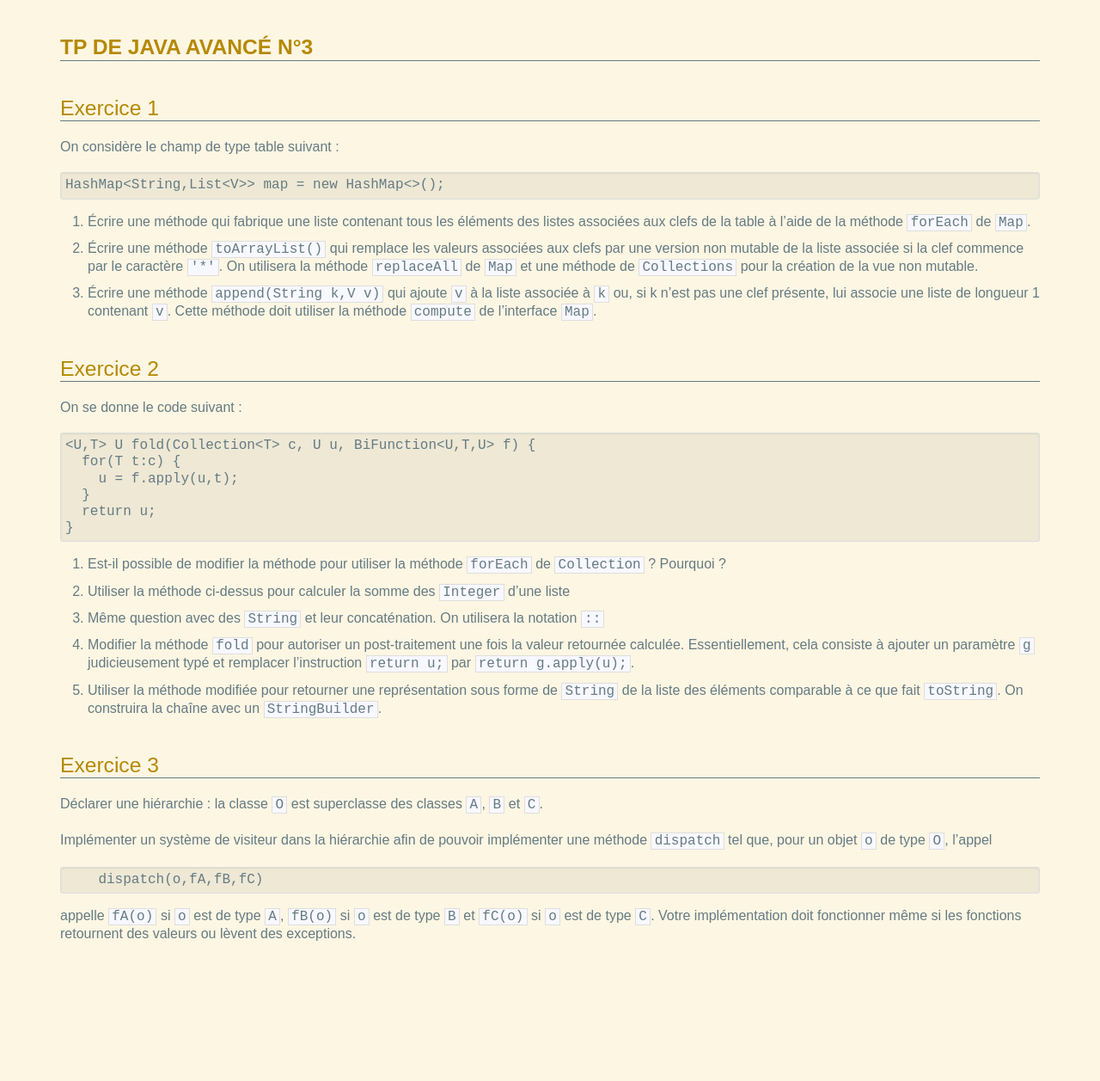
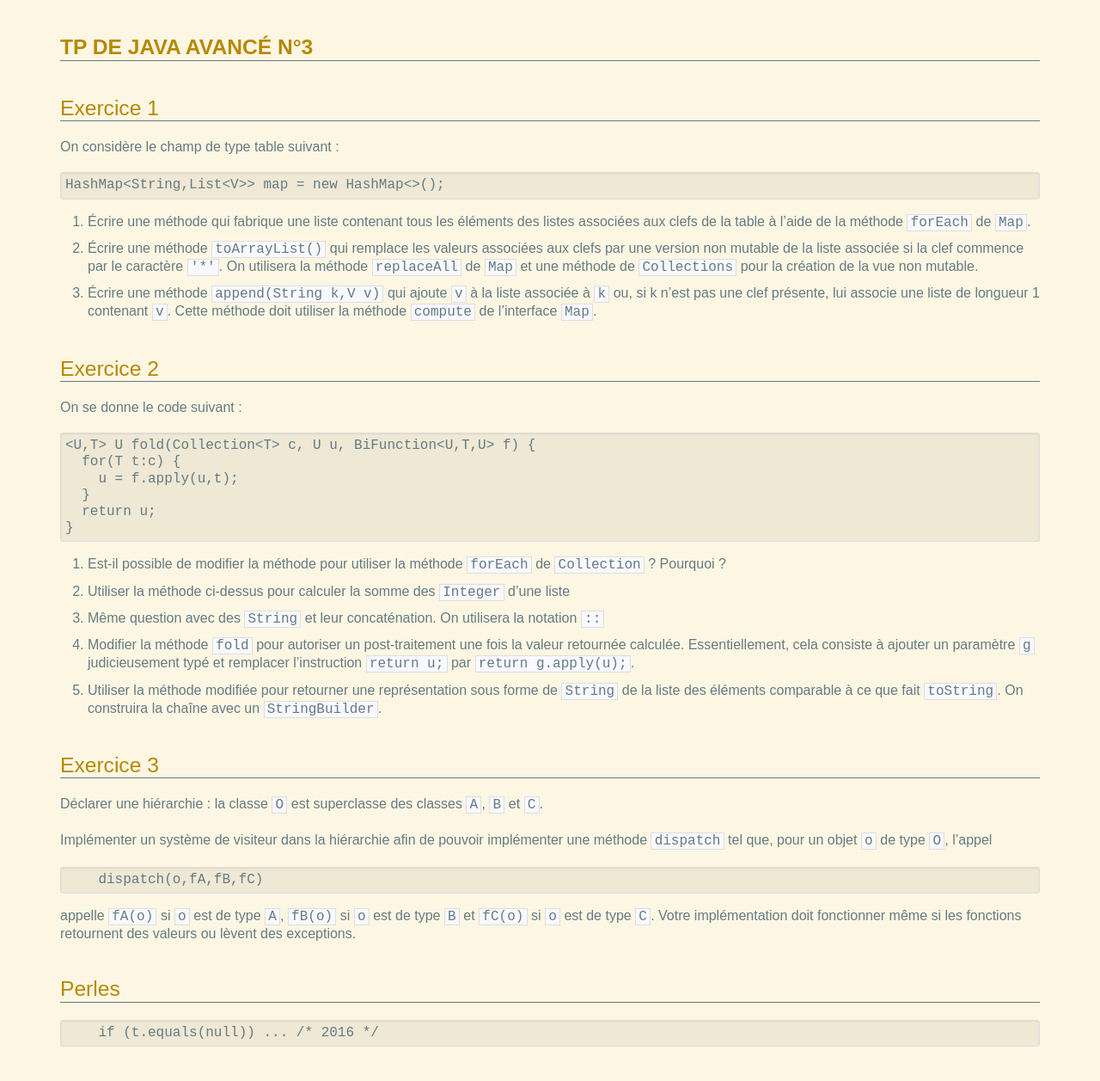
Before and after one commit to lacl-upec/m1javaa, a Jekyll site: the page built from _posts/2015-11-03-TP 3.md, in a window 1280 px wide. Shown: the whole page at 86% size. Built offline with Jekyll 4.4.1, drawn with Linux system fonts in a browser that asks for light colours; before the commit the page ends 1135 px from its top, so only the background shows below that.

Commit message:
Created :_posts/2015-11-03-TP 3.md

```diff
--- a/_posts/2015-11-03-TP 3.md
+++ b/_posts/2015-11-03-TP 3.md
@@ -41,3 +41,8 @@ Implémenter un système de visiteur dans la hiérarchie afin de pouvoir implém
         dispatch(o,fA,fB,fC)
 
 appelle `fA(o)` si `o` est de type `A`, `fB(o)` si `o` est de type `B` et `fC(o)` si `o` est de type `C`. Votre implémentation doit fonctionner même si les fonctions retournent des valeurs ou lèvent des exceptions.
+
+Perles
+------
+
+        if (t.equals(null)) ... /* 2016 */
```
